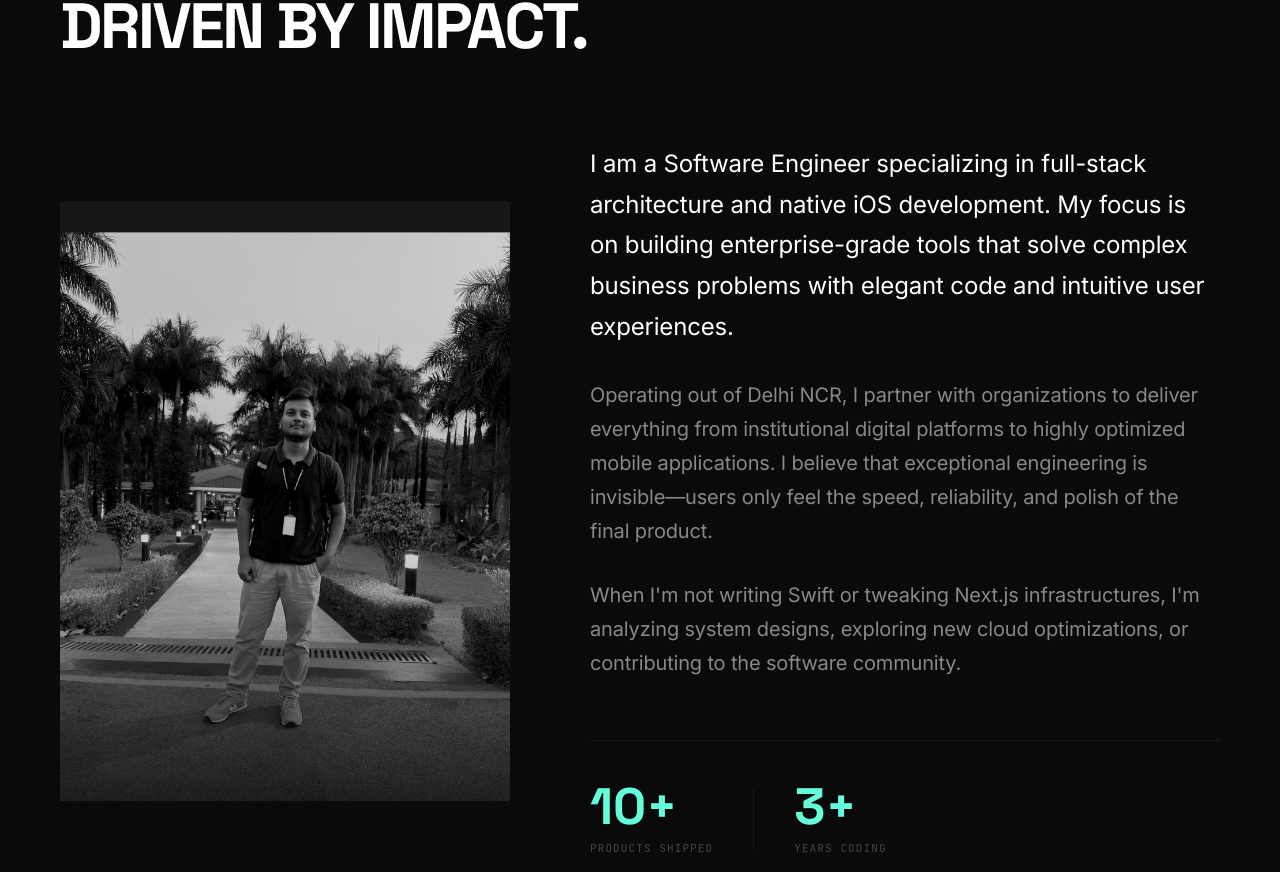
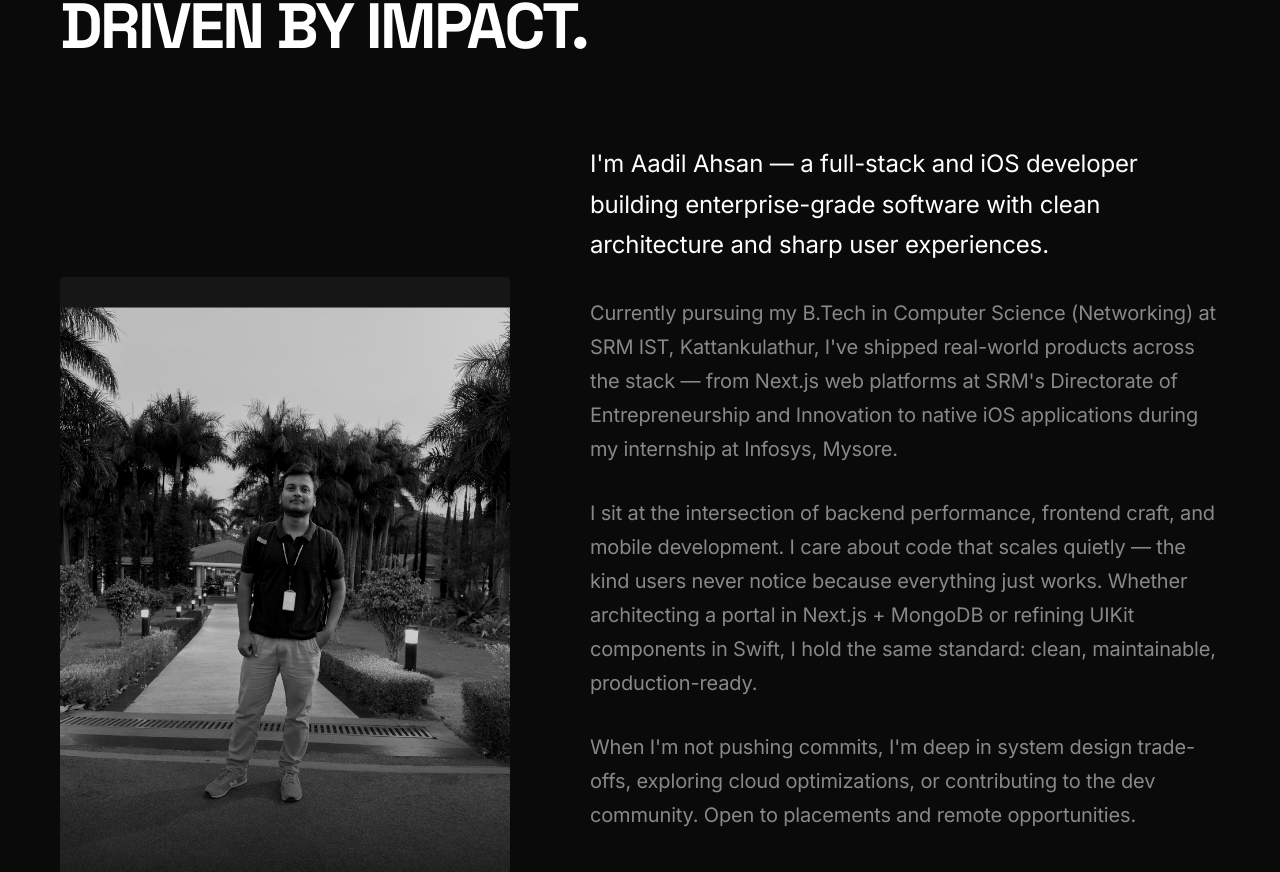
Before and after one commit to 0007aadil/portfolio_aadil, a Next.js app: page / in a window 1280 px wide. Shown: the part 986-1858 px from the top of the page. Built offline with nearby package versions, Linux system fonts and the light colour scheme.

Commit message:
feat(about): update professional copy and background information

```diff
--- a/components/About/About.tsx
+++ b/components/About/About.tsx
@@ -46,13 +46,16 @@ export default function About() {
             <ScrollReveal delay={0.2}>
               <div className={styles.textContent}>
                 <p className={styles.paragraph}>
-                  I am a Software Engineer specializing in full-stack architecture and native iOS development. My focus is on building enterprise-grade tools that solve complex business problems with elegant code and intuitive user experiences.
+                  I&apos;m Aadil Ahsan — a full-stack and iOS developer building enterprise-grade software with clean architecture and sharp user experiences.
                 </p>
                 <p className={styles.paragraph}>
-                  Operating out of Delhi NCR, I partner with organizations to deliver everything from institutional digital platforms to highly optimized mobile applications. I believe that exceptional engineering is invisible—users only feel the speed, reliability, and polish of the final product.
+                  Currently pursuing my B.Tech in Computer Science (Networking) at SRM IST, Kattankulathur, I&apos;ve shipped real-world products across the stack — from Next.js web platforms at SRM&apos;s Directorate of Entrepreneurship and Innovation to native iOS applications during my internship at Infosys, Mysore.
                 </p>
                 <p className={styles.paragraph}>
-                  When I&apos;m not writing Swift or tweaking Next.js infrastructures, I&apos;m analyzing system designs, exploring new cloud optimizations, or contributing to the software community.
+                  I sit at the intersection of backend performance, frontend craft, and mobile development. I care about code that scales quietly — the kind users never notice because everything just works. Whether architecting a portal in Next.js + MongoDB or refining UIKit components in Swift, I hold the same standard: clean, maintainable, production-ready.
+                </p>
+                <p className={styles.paragraph}>
+                  When I&apos;m not pushing commits, I&apos;m deep in system design trade-offs, exploring cloud optimizations, or contributing to the dev community. Open to placements and remote opportunities.
                 </p>
               </div>
             </ScrollReveal>
```
